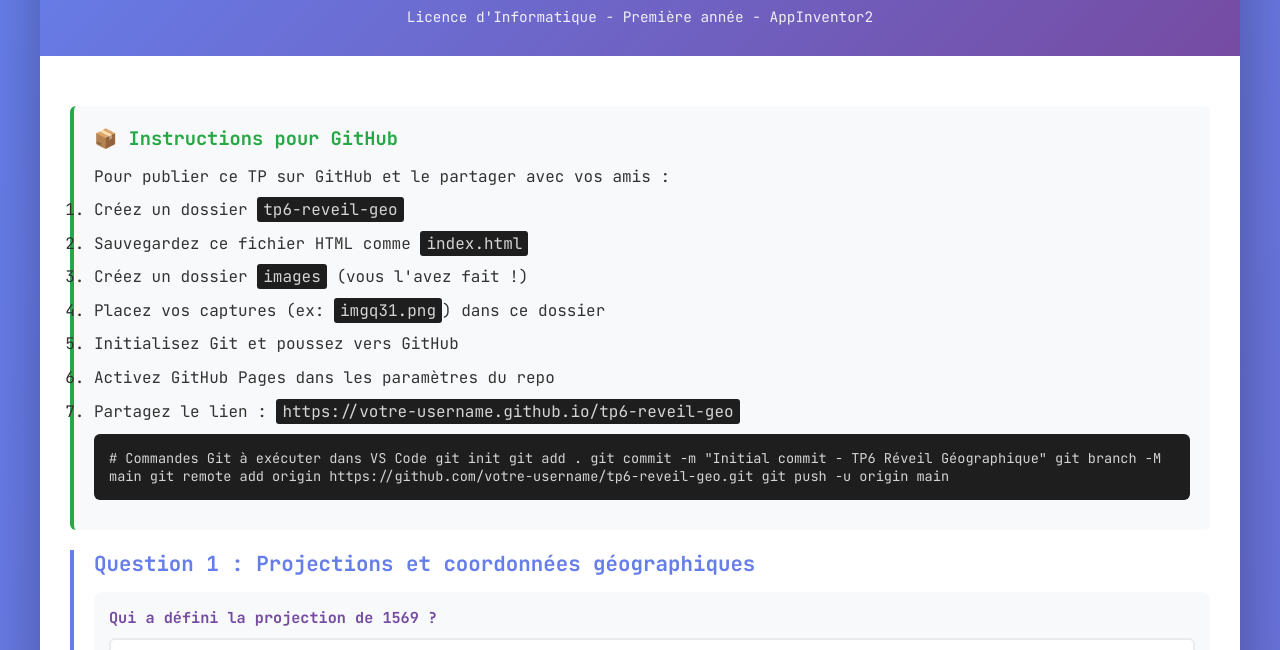
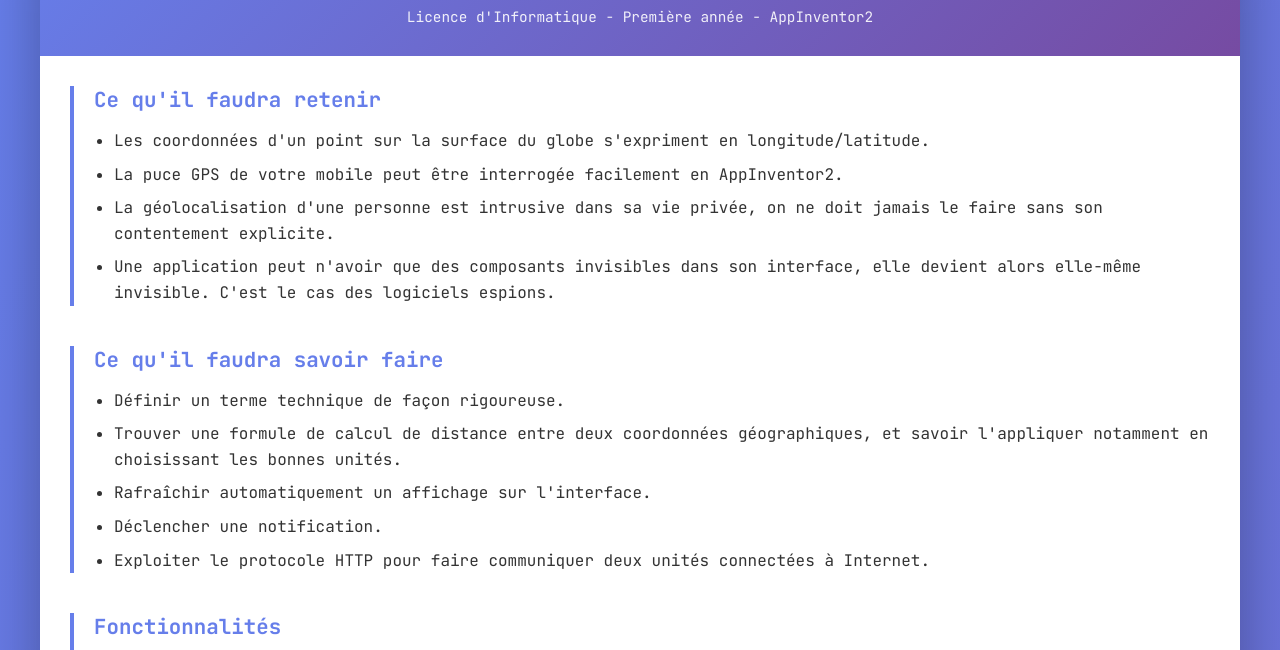
Before and after one commit to alioumaoudobalde/TP6_reveil_g-ographique, a plain HTML site: page index.html in a window 1280 px wide. Shown: the part 96-746 px from the top of the page. Drawn offline with Linux system fonts and the light colour scheme.

Commit message:
j'enlève les les instructions github et je les remplace par ce qu'il faut retenir du pt

```diff
--- a/index.html
+++ b/index.html
@@ -292,28 +292,32 @@
         </div>
 
         <div class="content">
-            <div class="github-instructions">
-                <h3>📦 Instructions pour GitHub</h3>
-                <p style="margin-bottom: 10px;">Pour publier ce TP sur GitHub et le partager avec vos amis :</p>
-                <ol style="line-height: 1.8;">
-                    <li>Créez un dossier <code>tp6-reveil-geo</code></li>
-                    <li>Sauvegardez ce fichier HTML comme <code>index.html</code></li>
-                    <li>Créez un dossier <code>images</code> (vous l'avez fait !)</li>
-                    <li>Placez vos captures (ex: <code>imgq31.png</code>) dans ce dossier</li>
-                    <li>Initialisez Git et poussez vers GitHub</li>
-                    <li>Activez GitHub Pages dans les paramètres du repo</li>
-                    <li>Partagez le lien : <code>https://votre-username.github.io/tp6-reveil-geo</code></li>
-                </ol>
+            <div class="section">
+                <h2>Ce qu'il faudra retenir</h2>
+                <ul>
+                    <li>Les coordonnées d'un point sur la surface du globe s'expriment en longitude/latitude.</li>
+                    <li>La puce GPS de votre mobile peut être interrogée facilement en AppInventor2.</li>
+                    <li>La géolocalisation d'une personne est intrusive dans sa vie privée, on ne doit jamais le faire sans son contentement explicite.</li>
+                    <li>Une application peut n'avoir que des composants invisibles dans son interface, elle devient alors elle-même invisible. C'est le cas des logiciels espions.</li>
+                </ul>
+            </div>
 
-                <div class="command-block">
-# Commandes Git à exécuter dans VS Code
-git init
-git add .
-git commit -m "Initial commit - TP6 Réveil Géographique"
-git branch -M main
-git remote add origin https://github.com/votre-username/tp6-reveil-geo.git
-git push -u origin main
-                </div>
+            <div class="section">
+                <h2>Ce qu'il faudra savoir faire</h2>
+                <ul>
+                    <li>Définir un terme technique de façon rigoureuse.</li>
+                    <li>Trouver une formule de calcul de distance entre deux coordonnées géographiques, et savoir l'appliquer notamment en choisissant les bonnes unités.</li>
+                    <li>Rafraîchir automatiquement un affichage sur l'interface.</li>
+                    <li>Déclencher une notification.</li>
+                    <li>Exploiter le protocole HTTP pour faire communiquer deux unités connectées à Internet.</li>
+                </ul>
+            </div>
+
+            <div class="section">
+                <h2>Fonctionnalités</h2>
+                <p>L'application développée durant ce TP permettra d'entrer un point cible et de
+                définir une distance d'alerte. Quand l'ordiphone se rapprochera du point cible à une distance
+                inférieure à cette distance d'alerte, une notification sera déclenchée.</p>
             </div>
 
             <div class="section">
```
